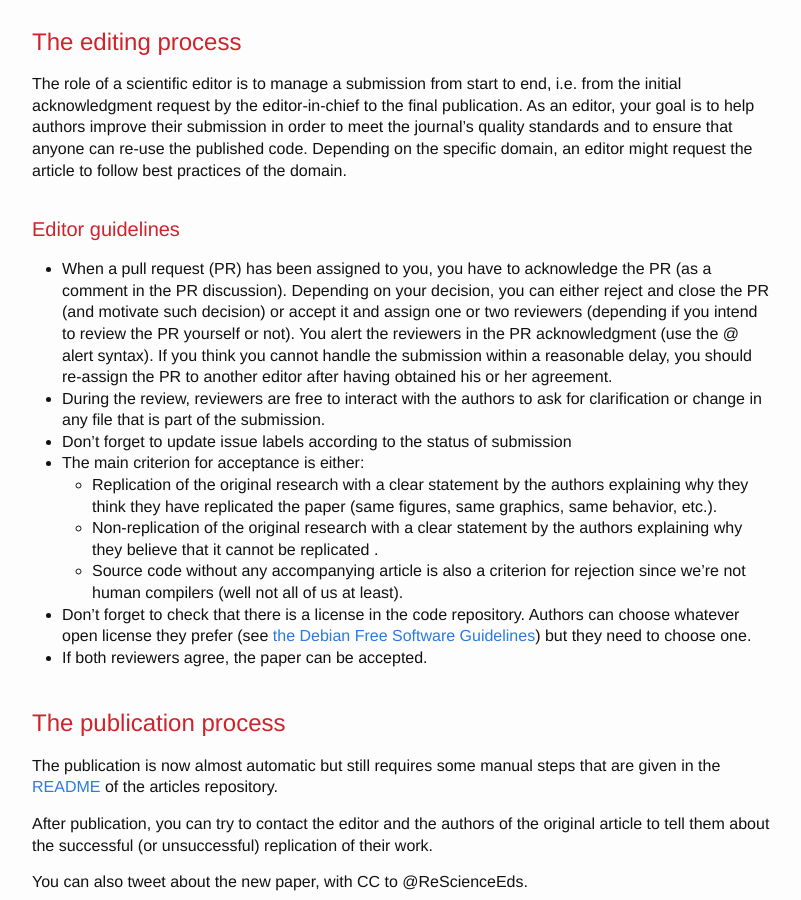
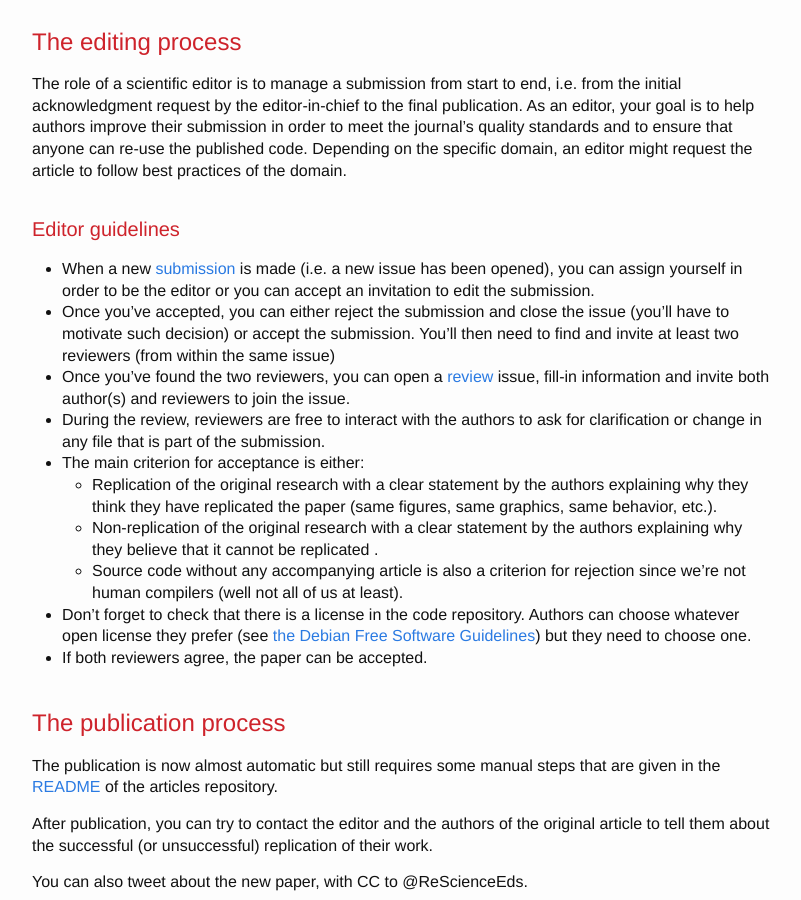
Before and after one commit to gdetor/rescience-c.github.io, a Jekyll site: the page built from 03-edit.md, in a window 1280 px wide and 900 px high, scrolled down 1577 px. Shown: the whole window, without its empty margins (238-1039 px from the left). Built offline with Jekyll 4.4.1, drawn with Linux system fonts in a browser that asks for light colours; our own code applies the rules of GitHub Pages for plain Markdown files.

Commit message:
Updated editor instructions

```diff
--- a/03-edit.md
+++ b/03-edit.md
@@ -98,24 +98,27 @@
 
 ## Editor guidelines
 
-* When a pull request (PR) has been assigned to you, you have to acknowledge
-  the PR (as a comment in the PR discussion). Depending on your decision, you
-  can either **reject** and close the PR (and motivate such decision) or
-  **accept** it and assign one or two reviewers (depending if you intend to
-  review the PR yourself or not). You alert the reviewers in the PR
-  acknowledgment (use the @ alert syntax). If you think you cannot handle the
-  submission within a reasonable delay, you should re-assign the PR to another
-  editor after having obtained his or her agreement.
+* When a new [submission](https://github.com/rescience-c/submissions/issues) is
+  made (i.e. a new issue has been opened), you can assign yourself in order to
+  be the editor or you can accept an invitation to edit the submission.
+* Once you've accepted, you can either **reject** the submission and close the
+  issue (you'll have to motivate such decision) or **accept** the
+  submission. You'll then need to find and invite at least two reviewers (from
+  within the same issue)
+* Once you've found the two reviewers, you can open a
+  [review](https://github.com/rescience-c/reviews/issues/new/choose) issue,
+  fill-in information and invite both author(s) and reviewers to join the
+  issue.
 * During the review, reviewers are free to interact with the authors to ask for
   clarification or change in any file that is part of the submission.
-* Don't forget to update issue labels according to the status of submission
 * The main criterion for acceptance is either:
   * Replication of the original research with a clear statement by the authors
-  explaining why they think they have replicated the paper (same figures, same
-  graphics, same behavior, etc.).
+    explaining why they think they have replicated the paper (same figures,
+    same graphics, same behavior, etc.).
   * Non-replication of the original research with a clear statement by the
-  authors explaining why they believe that it cannot be replicated .
-  * Source code without any accompanying article is also a criterion for rejection since we're not human compilers (well not all of us at least).
+    authors explaining why they believe that it cannot be replicated .
+  * Source code without any accompanying article is also a criterion for
+    rejection since we're not human compilers (well not all of us at least).
 * Don't forget to check that there is a license in the code repository. Authors
   can choose whatever open license they prefer (see [the Debian Free Software
   Guidelines](https://www.debian.org/social_contract#guidelines)) but they need
```
